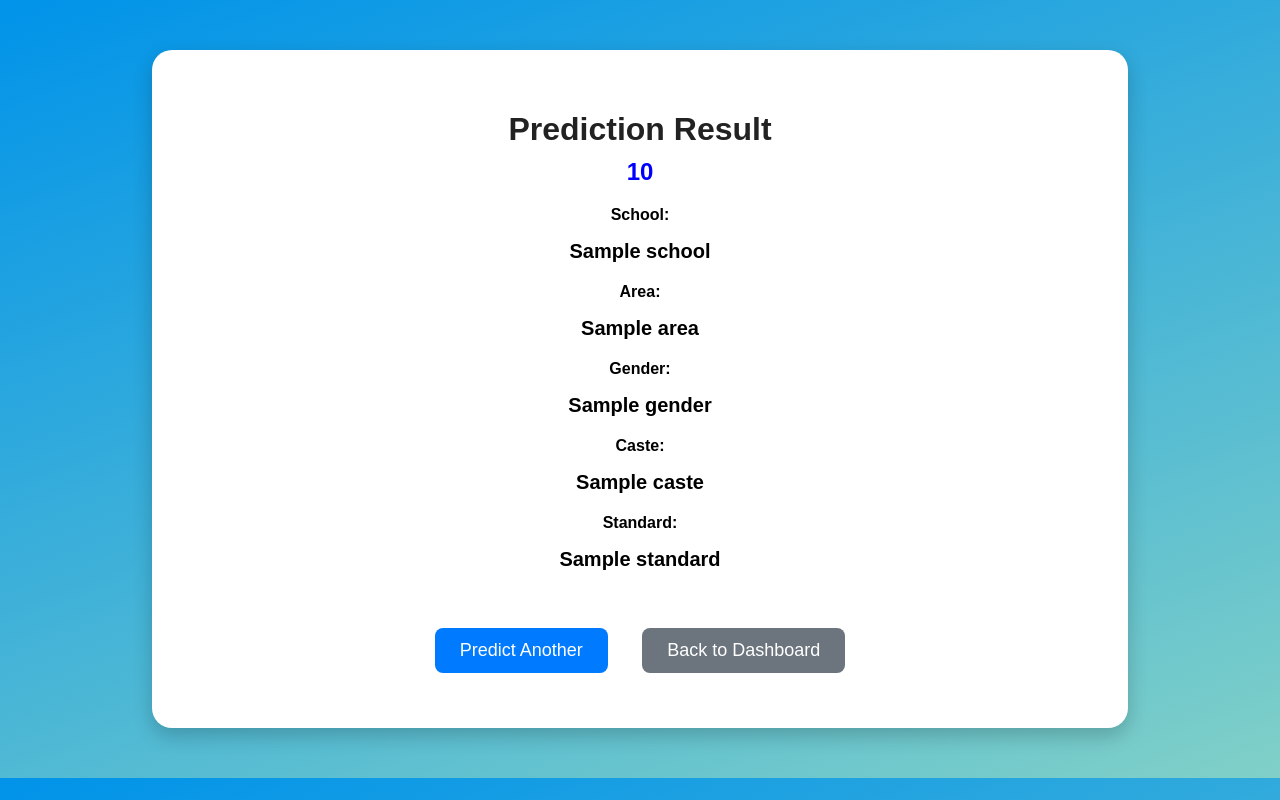
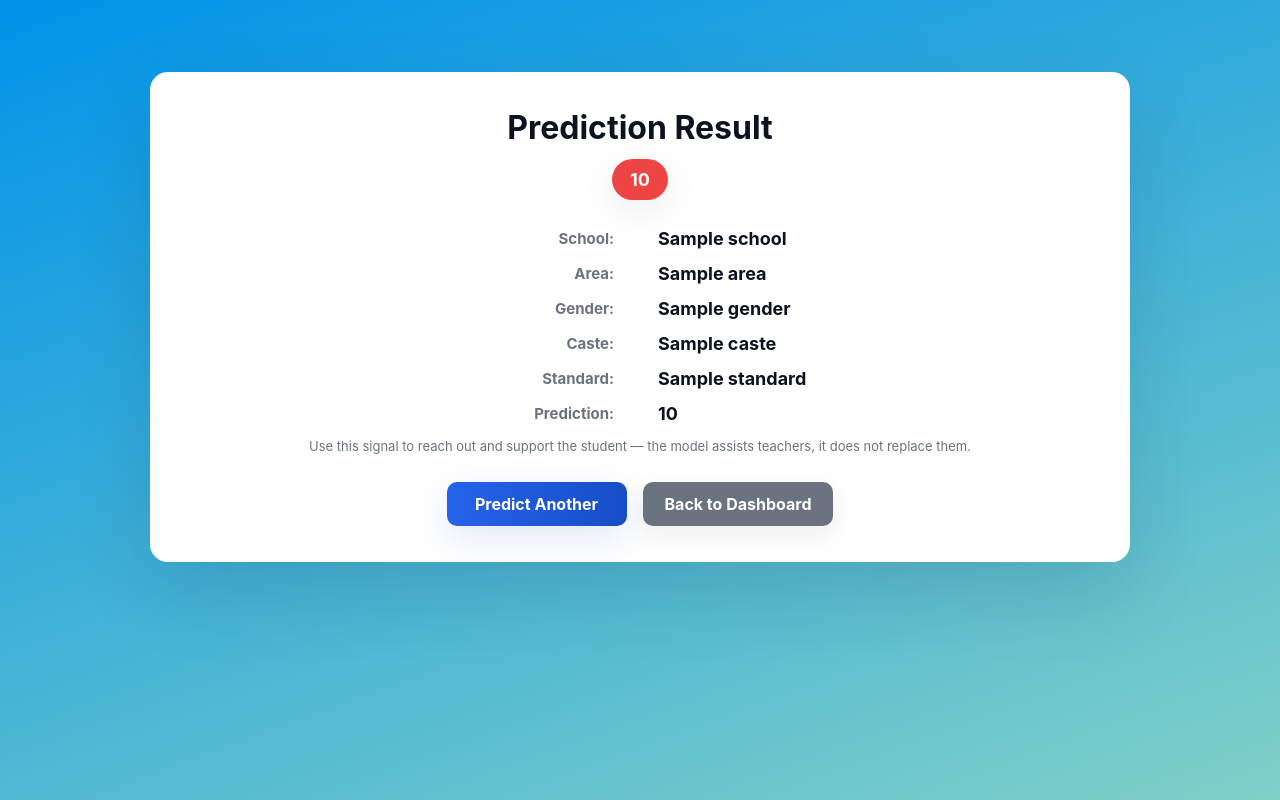
Before and after one commit to Cse140project/CSE_140, a Flask app: template templates/result.html in a window 1280 px wide. Run offline with Flask 3, Linux system fonts and the light colour scheme; the template is opened without the code that fills it: most values are stand-ins (such as "Sample title", 1, 10 or a date in 2020); parts of the project's set-up code (start-up, migrations or seed data) failed here and were passed over.

Commit message:
Update result.html

```diff
--- a/templates/result.html
+++ b/templates/result.html
@@ -1,91 +1,193 @@
-<!DOCTYPE html>
-<html>
+<!doctype html>
+<html lang="en">
 <head>
+  <meta charset="utf-8" />
+  <meta name="viewport" content="width=device-width,initial-scale=1" />
   <title>Prediction Result</title>
   <style>
-        body {
-            font-family: Arial, sans-serif;
-            background: #0093E9;
-            background: linear-gradient(160deg, #0093E9 0%, #80D0C7 100%);
-            margin: 0;
-            padding: 0;
+    :root{
+      --bg-1: #0093E9;
+      --bg-2: #80D0C7;
+      --card-radius: 18px;
+      --card-pad: 36px;
+      --muted: #6b7280;
+      --text-dark: #0b1220;
+      --blue: #2563eb;
+      --green: #10b981;
+      --red: #ef4444;
+      --max-width: 980px;
     }
 
-        .container {
-            width: 70%;
-            margin: 50px auto;
-            background: white;
-            padding: 40px;
-            border-radius: 20px;
-            text-align: center;
-            box-shadow: 0px 8px 20px rgba(0,0,0,0.2);
+    *{box-sizing:border-box}
+    html,body{height:100%;margin:0}
+    body{
+      font-family: Inter, system-ui, -apple-system, "Segoe UI", Roboto, Arial, sans-serif;
+      background: linear-gradient(160deg, var(--bg-1) 0%, var(--bg-2) 100%);
+      -webkit-font-smoothing:antialiased;
+      -moz-osx-font-smoothing:grayscale;
+      color: var(--text-dark);
+      padding: 36px 16px;
+      display:flex;
+      align-items:flex-start;
+      justify-content:center;
     }
 
-        h1 {
-            font-size: 32px;
-            color: #222;
+    .wrap{
+      width:100%;
+      max-width: var(--max-width);
+      margin: 36px auto;
+    }
+
+    .card{
+      background: #ffffff;
+      border-radius: var(--card-radius);
+      padding: var(--card-pad);
+      box-shadow: 0 30px 80px rgba(2,6,23,0.12);
+    }
+
+    .header {
+      text-align:center;
       margin-bottom: 10px;
     }
-
-        .value {
-            font-size: 20px;
-            margin: 6px 0;
-            font-weight: bold;
+    .header h1 {
+      margin:0;
+      font-size:32px;
+      color:var(--text-dark);
     }
 
-        .label {
-            font-weight: bold;
-            margin-top: 20px;
+    /* status badge */
+    .status {
+      display:inline-block;
+      margin-top:12px;
+      padding:10px 18px;
+      border-radius:999px;
+      font-weight:700;
+      font-size:18px;
+      color: #fff;
+      box-shadow: 0 10px 36px rgba(2,6,23,0.08);
     }
 
-        .btn {
-            padding: 12px 25px;
-            border-radius: 8px;
-            text-decoration: none;
-            color: white;
-            font-size: 18px;
-            margin: 15px;
-            display: inline-block;
+    /* details grid */
+    .details {
+      margin: 28px auto 6px;
+      width:100%;
+      max-width:760px;
+      display:grid;
+      grid-template-columns: 1fr 1fr;
+      gap:14px 36px;
+      align-items:center;
+    }
+    .label {
+      text-align:right;
+      color:var(--muted);
+      font-weight:700;
+      padding-right:8px;
+      font-size:15px;
+    }
+    .value {
+      text-align:left;
+      color:var(--text-dark);
+      font-weight:700;
+      font-size:18px;
     }
 
-        .btn-blue {
-            background: #007bff;
+    /* buttons */
+    .actions {
+      display:flex;
+      gap:16px;
+      justify-content:center;
+      margin-top:28px;
+      flex-wrap:wrap;
+    }
+    .btn {
+      padding:12px 22px;
+      border-radius:10px;
+      border:none;
+      cursor:pointer;
+      font-weight:700;
+      font-size:16px;
+      min-width:180px;
+      text-decoration:none;
+      display:inline-flex;
+      align-items:center;
+      justify-content:center;
+    }
+    .btn-primary{
+      background: linear-gradient(90deg,var(--blue), #174ec7);
+      color: #fff;
+      box-shadow: 0 12px 36px rgba(23,78,199,0.12);
+    }
+    .btn-neutral{
+      background: #6b7280;
+      color: #fff;
+      box-shadow: 0 8px 26px rgba(11,24,40,0.08);
     }
 
-        .btn-gray {
-            background: #6c757d;
+    .meta {
+      text-align:center;
+      color:var(--muted);
+      margin-top:14px;
+      font-size:13px;
+    }
+
+    /* responsive for small screens */
+    @media (max-width:720px){
+      .card { padding:24px; border-radius:14px; }
+      .header h1 { font-size:22px; }
+      .details { grid-template-columns: 1fr; text-align:center; }
+      .label { text-align:center; padding-right:0; font-size:14px; color:var(--muted); }
+      .value { text-align:center; font-size:17px; }
+      .status { font-size:16px; padding:8px 14px; }
+      .btn { min-width:140px; font-size:15px; padding:10px 16px; }
     }
   </style>
 </head>
 <body>
+  <div class="wrap" role="main">
+    <article class="card" aria-labelledby="resultTitle">
+      <header class="header">
+        <h1 id="resultTitle">Prediction Result</h1>
 
-<div class="container">
-    <h1>Prediction Result</h1>
+        <!-- Use prediction text to choose badge color. If prediction outputs 'Likely to Dropout' or 'Dropout' use red etc.
+             We check typical strings; adjust if your {{ prediction }} differs. -->
+        {% set ptext = (prediction|string).lower() %}
+        {% if 'dropout' in ptext or 'likely' in ptext or 'yes' in ptext or '1' in ptext %}
+          <div class="status" style="background: var(--red);"> {{ prediction }} </div>
+        {% elif 'unlikely' in ptext or 'no' in ptext or '0' in ptext or 'safe' in ptext %}
+          <div class="status" style="background: var(--green);"> {{ prediction }} </div>
+        {% else %}
+          <div class="status" style="background: var(--blue);"> {{ prediction }} </div>
+        {% endif %}
+      </header>
 
-    <!-- 🔥 THIS SHOWS THE PREDICTION -->
-    <h2 style="color: blue; margin-top: 10px;">{{ prediction }}</h2>
+      <!-- details: show labels and values -->
+      <section class="details" aria-labelledby="detailsHeading">
+        <div class="label">School:</div>
+        <div class="value">{{ school }}</div>
 
-    <p class="label">School:</p>
-    <p class="value">{{ school }}</p>
+        <div class="label">Area:</div>
+        <div class="value">{{ area }}</div>
 
-    <p class="label">Area:</p>
-    <p class="value">{{ area }}</p>
+        <div class="label">Gender:</div>
+        <div class="value">{{ gender }}</div>
 
-    <p class="label">Gender:</p>
-    <p class="value">{{ gender }}</p>
+        <div class="label">Caste:</div>
+        <div class="value">{{ caste }}</div>
 
-    <p class="label">Caste:</p>
-    <p class="value">{{ caste }}</p>
+        <div class="label">Standard:</div>
+        <div class="value">{{ standard }}</div>
 
-    <p class="label">Standard:</p>
-    <p class="value">{{ standard }}</p>
+        <div class="label">Prediction:</div>
+        <div class="value">{{ prediction }}</div>
+      </section>
 
-    <br><br>
+      <p class="meta">Use this signal to reach out and support the student — the model assists teachers, it does not replace them.</p>
 
-    <a class="btn btn-blue" href="/predict_pages">Predict Another</a>
-    <a class="btn btn-gray" href="/dashboard">Back to Dashboard</a>
-
+      <nav class="actions" aria-label="Result actions">
+        <a class="btn btn-primary" href="/predict_pages">Predict Another</a>
+        <a class="btn btn-neutral" href="/dashboard">Back to Dashboard</a>
+      </nav>
+    </article>
   </div>
-
 </body>
 </html>
```
Lines whose indentation alone changed are shown as unchanged.
